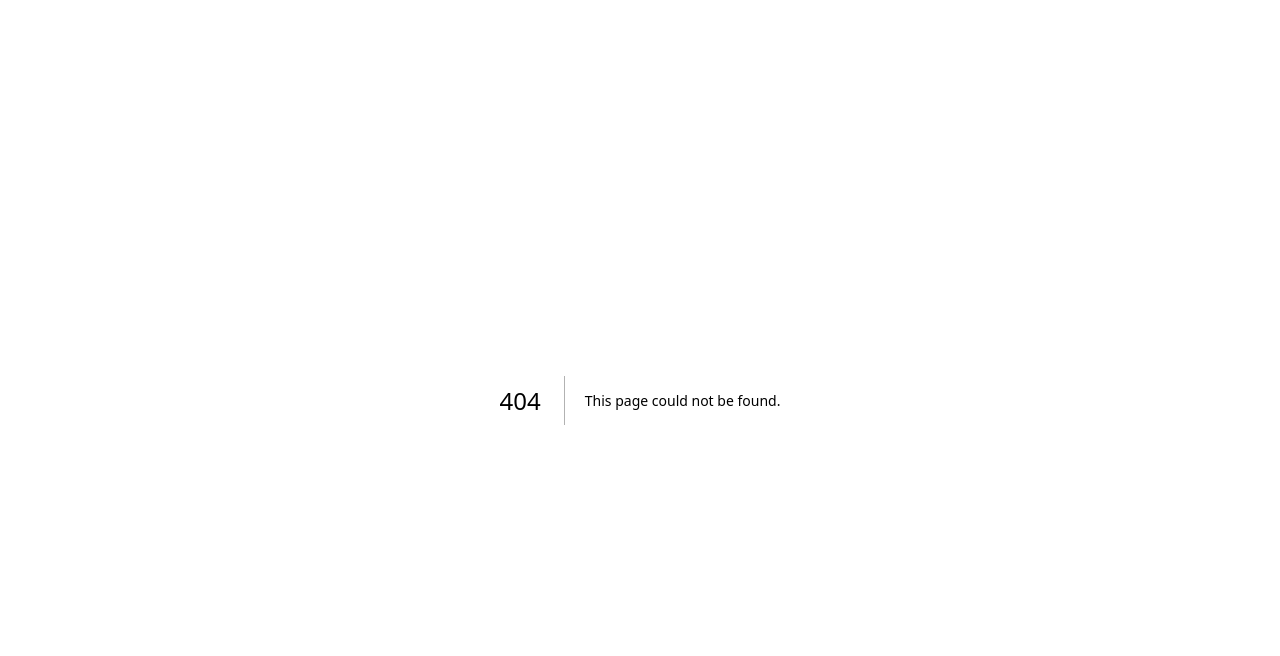
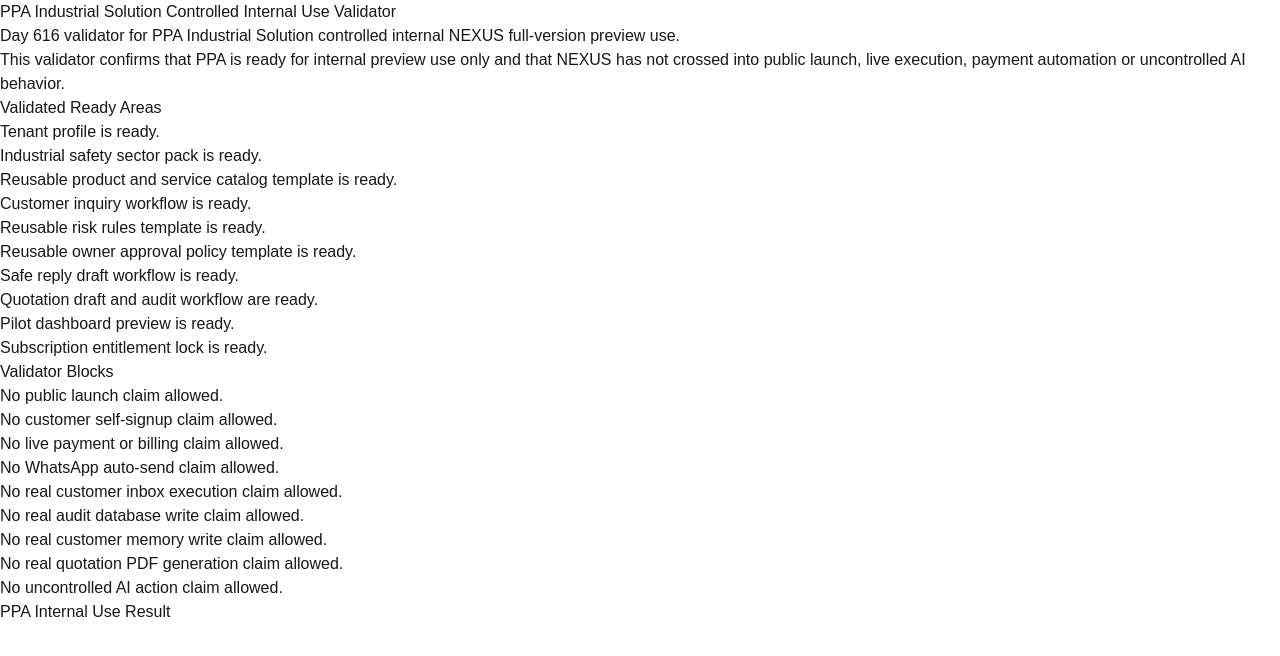
Before and after one commit to celerishealth/NEXUS, a Next.js app in the folder nexus-app/: page /nexus-ppa-controlled-use-validator in a window 1280 px wide. Before the commit this address had no page. Shown: the top 656 px of the page. Built offline with nearby package versions, Linux system fonts and the light colour scheme.

Commit message:
Day 616: add PPA controlled internal use validator v1

```diff
--- /dev/null
+++ b/nexus-app/app/nexus-ppa-controlled-use-validator/page.tsx
@@ -0,0 +1,35 @@
+export default function NexusPpaControlledUseValidatorPage() {
+  return (
+    <main>
+      <h1>PPA Industrial Solution Controlled Internal Use Validator</h1>
+      <p>Day 616 validator for PPA Industrial Solution controlled internal NEXUS full-version preview use.</p>
+      <p>This validator confirms that PPA is ready for internal preview use only and that NEXUS has not crossed into public launch, live execution, payment automation or uncontrolled AI behavior.</p>
+      <h2>Validated Ready Areas</h2>
+      <ul>
+        <li>Tenant profile is ready.</li>
+        <li>Industrial safety sector pack is ready.</li>
+        <li>Reusable product and service catalog template is ready.</li>
+        <li>Customer inquiry workflow is ready.</li>
+        <li>Reusable risk rules template is ready.</li>
+        <li>Reusable owner approval policy template is ready.</li>
+        <li>Safe reply draft workflow is ready.</li>
+        <li>Quotation draft and audit workflow are ready.</li>
+        <li>Pilot dashboard preview is ready.</li>
+        <li>Subscription entitlement lock is ready.</li>
+      </ul>
+      <h2>Validator Blocks</h2>
+      <ul>
+        <li>No public launch claim allowed.</li>
+        <li>No customer self-signup claim allowed.</li>
+        <li>No live payment or billing claim allowed.</li>
+        <li>No WhatsApp auto-send claim allowed.</li>
+        <li>No real customer inbox execution claim allowed.</li>
+        <li>No real audit database write claim allowed.</li>
+        <li>No real customer memory write claim allowed.</li>
+        <li>No real quotation PDF generation claim allowed.</li>
+        <li>No uncontrolled AI action claim allowed.</li>
+      </ul>
+      <h2>PPA Internal Use Result</h2>
+    </main>
+  );
+}
```
